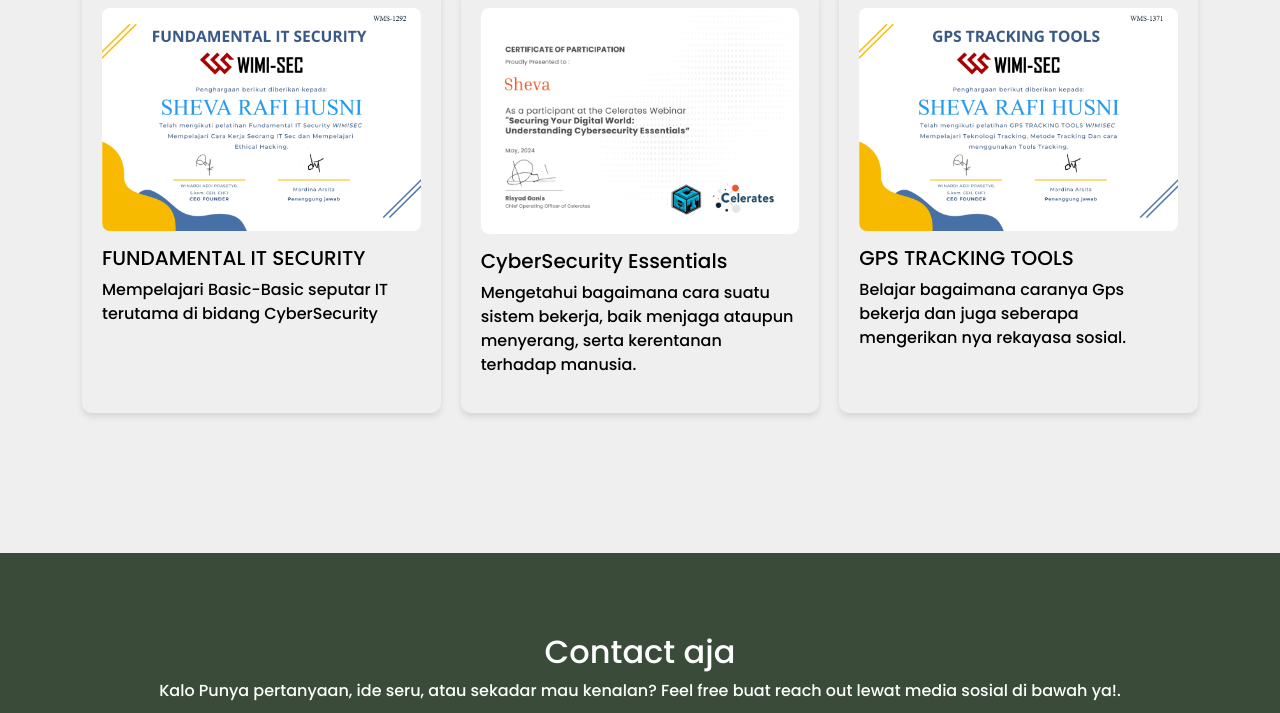
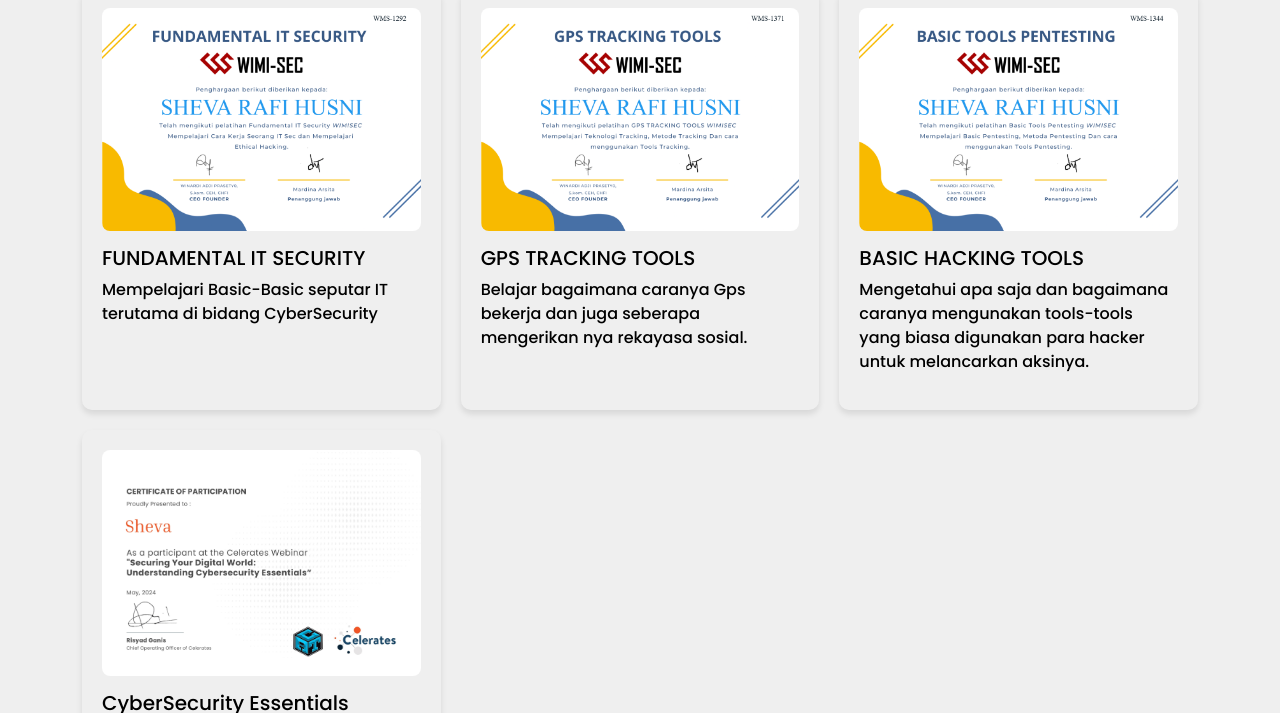
Before and after one commit to Sheva-VT/Porto, a plain HTML site: page index.html in a window 1280 px wide. Shown: the part 1070-1783 px from the top of the page. Drawn offline with nearby package versions, Linux system fonts and the light colour scheme.

Commit message:
Add files via upload

```diff
--- a/index.html
+++ b/index.html
@@ -5,7 +5,7 @@
     <meta charset="UTF-8">
     <meta name="viewport" content="width=device-width, initial-scale=1.0">
     <title>Sheva Rafi | Portfolio</title>
-
+    <link rel="icon" type="image/x-icon" href="assets/images/Logo.png">
     <link href="https://cdn.jsdelivr.net/npm/bootstrap@5.3.2/dist/css/bootstrap.min.css" rel="stylesheet">
     <link href="https://fonts.googleapis.com/css2?family=Poppins:wght@300;500;700&display=swap" rel="stylesheet">
     <link rel="stylesheet" href="https://cdnjs.cloudflare.com/ajax/libs/font-awesome/6.0.0-beta3/css/all.min.css">
@@ -17,6 +17,7 @@
 
     <nav class="navbar navbar-expand-lg navbar-dark fixed-top shadow-sm">
         <div class="container">
+            <img src="assets/images/Logo.png" alt="Logo" width="30" height="30" class="d-inline-block align-text-top me-2">
             <a class="navbar-brand" href="#">Sheva Rafi Husni</a>
             <button class="navbar-toggler" type="button" data-bs-toggle="collapse" data-bs-target="#nav">
                 <span class="navbar-toggler-icon"></span>
@@ -50,24 +51,40 @@
             </div>
             <div class="portfolio-wrapper">
                 <div class="portfolio-item" data-aos="zoom-in">
-                    <img src="assets/images/Fundamental IT Security-SHEVA RAFI HUSNI.png" alt="Project 1">
+                    <a href="assets/images/Fundamental IT Security-SHEVA RAFI HUSNI.png" data-bs-toggle="modal" data-bs-target="#portfolioModal">
+                        <img src="assets/images/Fundamental IT Security-SHEVA RAFI HUSNI.png" alt="Project 1">
+                    </a>
                     <div class="portfolio-info">
                         <h5>FUNDAMENTAL IT SECURITY </h5>
                         <p>Mempelajari Basic-Basic seputar IT terutama di bidang CyberSecurity</p>
                     </div>
                 </div>
+
                 <div class="portfolio-item" data-aos="zoom-in">
-                    <img src="assets/images/ACTSheva.jpg" alt="Project 1">
+                    <a href="assets/images/Melacak Lokasi Orang-SHEVA RAFI HUSNI.png" data-bs-toggle="modal" data-bs-target="#portfolioModal">
+                        <img src="assets/images/Melacak Lokasi Orang-SHEVA RAFI HUSNI.png" alt="Project 3">
+                    </a>
+                    <div class="portfolio-info">
+                        <h5>GPS TRACKING TOOLS</h5>
+                        <p>Belajar bagaimana caranya Gps bekerja dan juga seberapa mengerikan nya rekayasa sosial.</p>
+                    </div>
+                </div>
+                <div class="portfolio-item" data-aos="zoom-in">
+                    <a href="assets/images/Basic Tools Pentesting-SHEVA RAFI HUSNI.png" data-bs-toggle="modal" data-bs-target="#portfolioModal">
+                        <img src="assets/images/Basic Tools Pentesting-SHEVA RAFI HUSNI.png" alt="Project 3">
+                    </a>
+                    <div class="portfolio-info">
+                        <h5>BASIC HACKING TOOLS</h5>
+                        <p>Mengetahui apa saja dan bagaimana caranya mengunakan tools-tools yang biasa  digunakan para hacker untuk melancarkan aksinya.</p>
+                    </div>
+                </div>
+                <div class="portfolio-item" data-aos="zoom-in">
+                    <a href="assets/images/ACTSheva.jpg" data-bs-toggle="modal" data-bs-target="#portfolioModal">
+                        <img src="assets/images/ACTSheva.jpg" alt="Project 2">
+                    </a>
                     <div class="portfolio-info">
                         <h5>CyberSecurity Essentials</h5>
                         <p>Mengetahui bagaimana cara suatu sistem bekerja, baik menjaga ataupun menyerang, serta kerentanan terhadap manusia.</p>
-                    </div>
-                </div>
-                <div class="portfolio-item" data-aos="zoom-in">
-                    <img src="assets/images/Melacak Lokasi Orang-SHEVA RAFI HUSNI.png" alt="Project 1">
-                    <div class="portfolio-info">
-                        <h5>GPS TRACKING TOOLS</h5>
-                        <p>Belajar bagaimana caranya Gps bekerja dan juga seberapa mengerikan nya rekayasa sosial.</p>
                     </div>
                 </div>
             </div>
@@ -96,6 +113,20 @@
         <p>&copy; 2025 Sheva Rafi. All rights reserved.</p>
     </footer>
 
+    <!-- Modal for image -->
+    <div class="modal fade" id="portfolioModal" tabindex="-1" aria-labelledby="portfolioModalLabel" aria-hidden="true">
+        <div class="modal-dialog modal-lg">
+            <div class="modal-content">
+                <div class="modal-header">
+                    <button type="button" class="btn-close" data-bs-dismiss="modal" aria-label="Close"></button>
+                </div>
+                <div class="modal-body">
+                    <img src="" class="w-100" id="modalImage" alt="Project Image">
+                </div>
+            </div>
+        </div>
+    </div>
+
     <script src="https://cdn.jsdelivr.net/npm/bootstrap@5.3.2/dist/js/bootstrap.bundle.min.js"></script>
     <script src="https://cdnjs.cloudflare.com/ajax/libs/aos/2.3.4/aos.js"></script>
     <script src="script.js"></script>
--- a/script.js
+++ b/script.js
@@ -1 +1,12 @@
+// Initialize AOS (Animate On Scroll)
 AOS.init();
+
+// Modal Image Zoom-in Effect
+document.querySelectorAll('.portfolio-item img').forEach(img => {
+  img.addEventListener('click', () => {
+    const modal = new bootstrap.Modal(document.getElementById('portfolioModal'));
+    const modalImage = document.getElementById('modalImage');
+    modalImage.src = img.src;
+    modal.show();
+  });
+});
--- a/style.css
+++ b/style.css
@@ -178,36 +178,3 @@ footer a:hover {
       margin-top: 10px;
   }
 }
-.portfolio-wrapper {
-  display: grid;
-  grid-template-columns: repeat(auto-fit, minmax(280px, 1fr));
-  gap: 20px;
-  justify-content: center;
-  align-items: stretch;
-}
-
-.portfolio-item {
-  background-color: var(--cream);
-  padding: 20px;
-  border-radius: 10px;
-  box-shadow: 0 4px 6px rgba(0, 0, 0, 0.1);
-  display: flex;
-  flex-direction: column;
-  transition: transform 0.3s ease;
-}
-
-.portfolio-item img {
-  width: 100%;
-  height: auto;
-  object-fit: cover;
-  border-radius: 8px;
-  margin-bottom: 15px;
-}
-
-.portfolio-info {
-  flex: 1;
-}
-
-.portfolio-item:hover {
-  transform: scale(1.03);
-}
```
